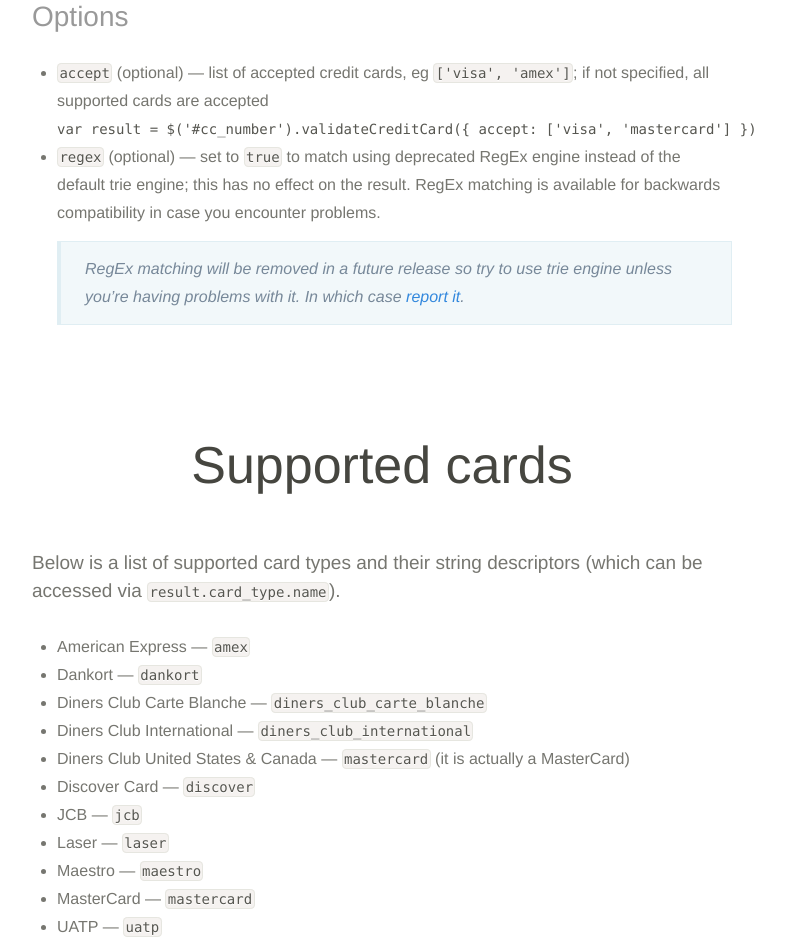
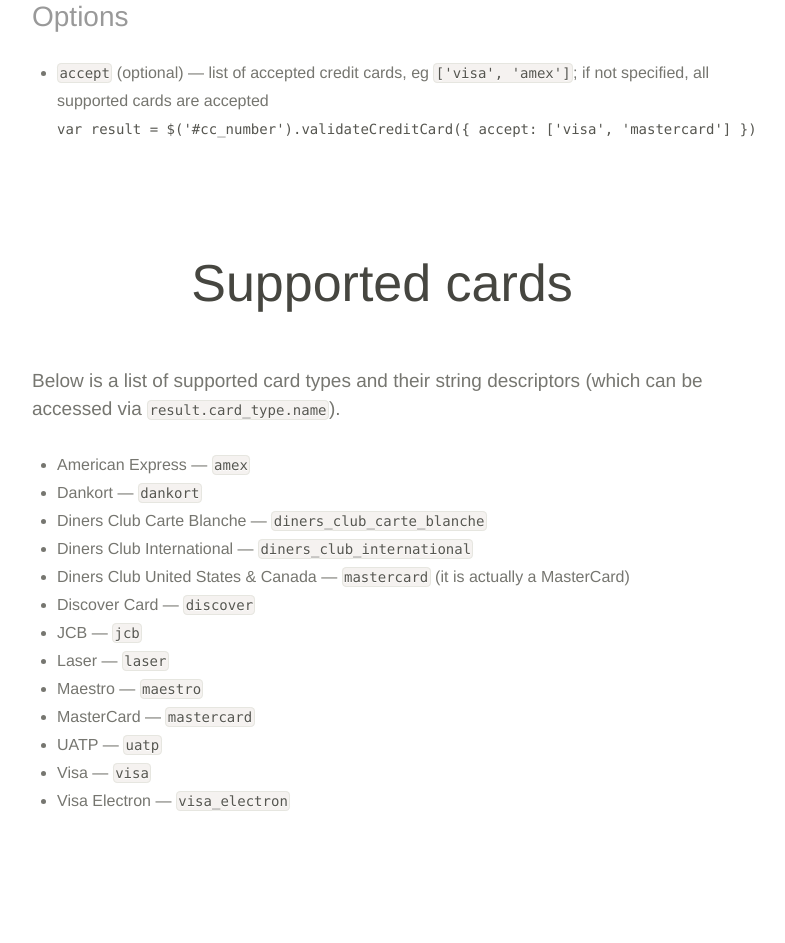
Before and after one commit to PawelDecowski/jquery-creditcardvalidator, a plain HTML site: page index.html in a window 1280 px wide. Shown: the part 3147-4090 px from the top of the page, without its empty margins (258-1043 px from the left). Drawn offline with nearby package versions, Linux system fonts and the light colour scheme; a script that the page names is missing.

Commit message:
Remove another regex mention

```diff
--- a/index.html
+++ b/index.html
@@ -211,11 +211,6 @@ alert('CC type: ' + result.card_type.name
                         <code class="language-javascript">accept</code> (optional) — list of accepted credit cards, eg <code class="language-javascript">['visa', 'amex']</code>; if not specified, all supported cards are accepted
                         <pre><code class="language-javascript">var result = $('#cc_number').validateCreditCard({ accept: ['visa', 'mastercard'] })</code></pre>
                     </li>
-                    <li>
-                        <code class="language-javascript">regex</code> (optional) — set to <code class="language-javascript">true</code> to match using deprecated RegEx engine instead of the default trie engine; this has no effect on the result. RegEx matching is available for backwards compatibility in case you encounter problems.
-
-                        <aside><p>RegEx matching will be removed in a future release so try to use trie engine unless you’re having problems with it. In which case <a href="https://github.com/PawelDecowski/jquery-creditcardvalidator/issues/new">report it</a>.</p></aside>
-                    </li>
                 </ul>
             </div>
 
```
